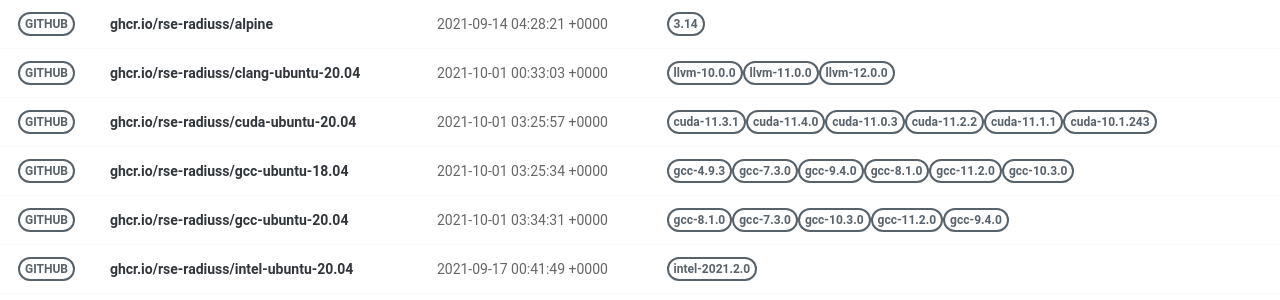
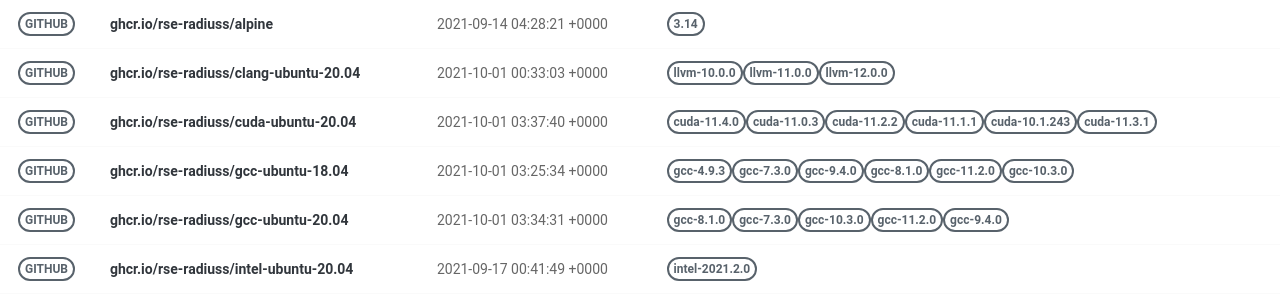
Before and after one commit to rse-ops/docker-images, a Jekyll site: the page built from pages/index.md, in a window 1280 px wide. Shown: the part 130-430 px from the top of the page. Built offline with Jekyll 4.4.1, drawn with Linux system fonts in a browser that asks for light colours; nearby versions of some CDN libraries.

Commit message:
Automated push to update library 2021-10-01

```diff
--- a/_library/ghcr.io-rse-radiuss-cuda-ubuntu-20.04.md
+++ b/_library/ghcr.io-rse-radiuss-cuda-ubuntu-20.04.md
@@ -1,14 +1,11 @@
 ---
 layout: container
 name: ghcr.io/rse-radiuss/cuda-ubuntu-20.04
-updated_at: 2021-10-01 03:25:57.229967
+updated_at: 2021-10-01 03:37:40.033094
 
 
 container_url: https://github.com/orgs/rse-radiuss/packages/container/package/cuda-ubuntu-20.04
 versions:
- - tag: cuda-11.3.1
-   dockerfile: https://github.com/rse-radiuss/docker-images/blob/main/ubuntu/cuda/Dockerfile
-   manifest: https://crane.ggcr.dev/manifest/ghcr.io/rse-radiuss/cuda-ubuntu-20.04:cuda-11.3.1
  - tag: cuda-11.4.0
    dockerfile: https://github.com/rse-radiuss/docker-images/blob/main/ubuntu/cuda/Dockerfile
    manifest: https://crane.ggcr.dev/manifest/ghcr.io/rse-radiuss/cuda-ubuntu-20.04:cuda-11.4.0
```
Also changed, not shown: other parts of _library/ghcr.io-rse-radiuss-cuda-ubuntu-20.04.md (+3 -0 lines).
